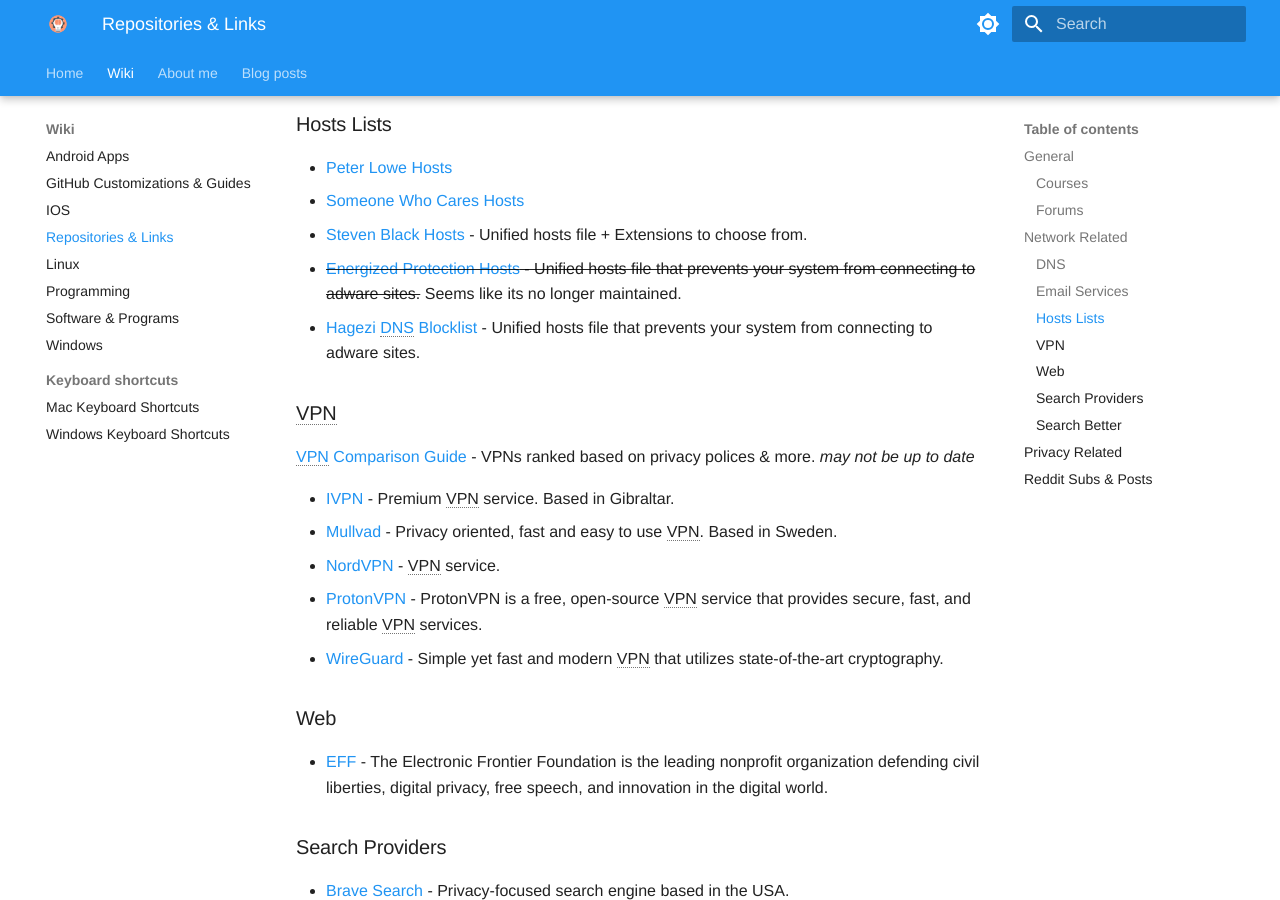
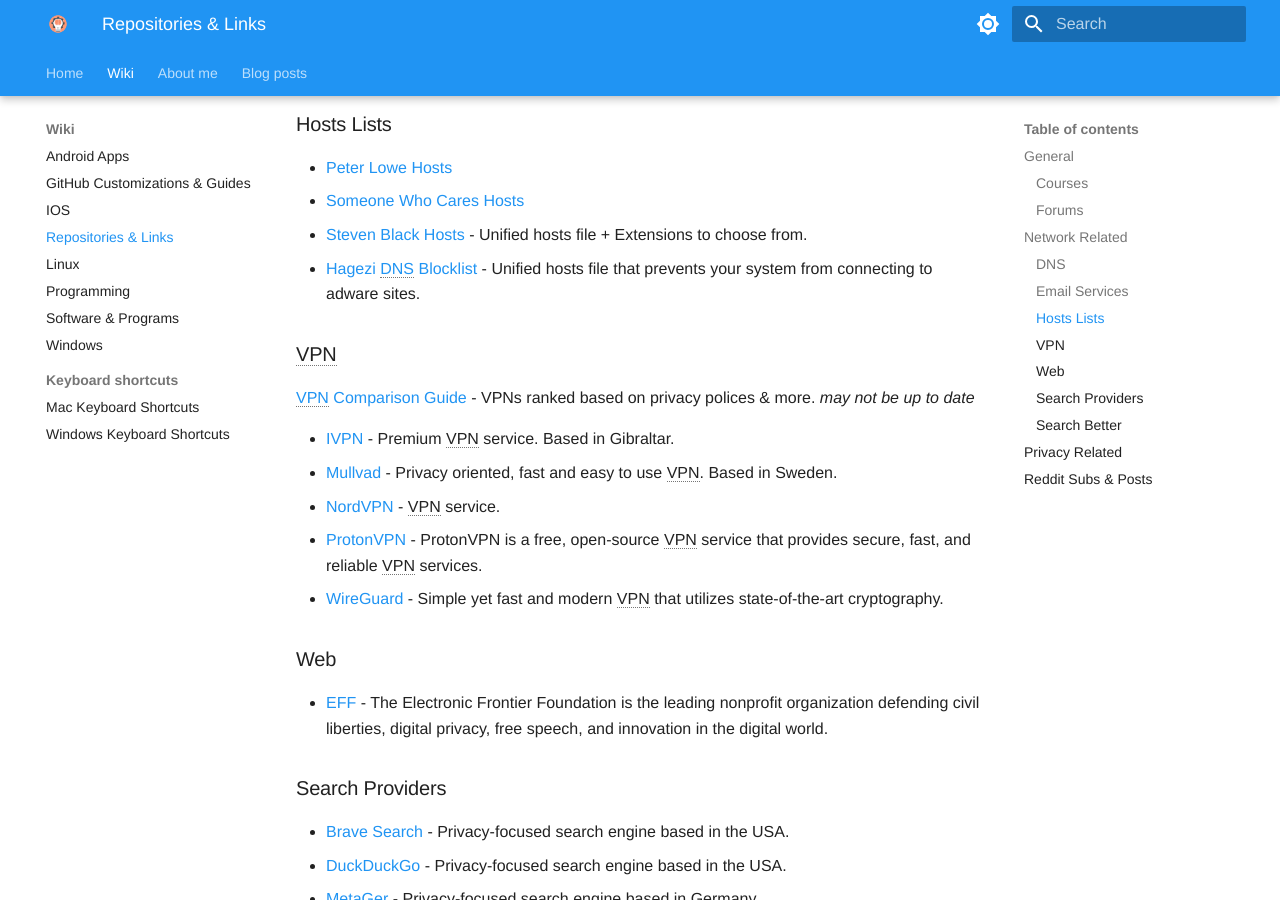
Before and after one commit to ZivSimchoni/Zwiki, an MkDocs documentation site: the page built from docs/Wiki/Links.md, in a window 1280 px wide and 900 px high, scrolled down 1983 px. Built offline with MkDocs 1.6.1 and Material for MkDocs 9.7.7, drawn with Linux system fonts in a browser that asks for light colours; some web fonts are replaced.

Commit message:
Remove Energized Protection

```diff
--- a/docs/Wiki/Links.md
+++ b/docs/Wiki/Links.md
@@ -61,7 +61,6 @@
 -   [Peter Lowe Hosts](https://pgl.yoyo.org/adservers/serverlist.php)
 -   [Someone Who Cares Hosts](https://someonewhocares.org/hosts)
 -   [Steven Black Hosts](https://github.com/StevenBlack/hosts) - Unified hosts file + Extensions to choose from.
--   ~~[Energized Protection Hosts](https://energized.pro) - Unified hosts file that prevents your system from connecting to adware sites.~~ Seems like its no longer maintained.
 -   [Hagezi DNS Blocklist](https://github.com/hagezi/dns-blocklists) - Unified hosts file that prevents your system from connecting to adware sites.
 
 ### VPN
```
